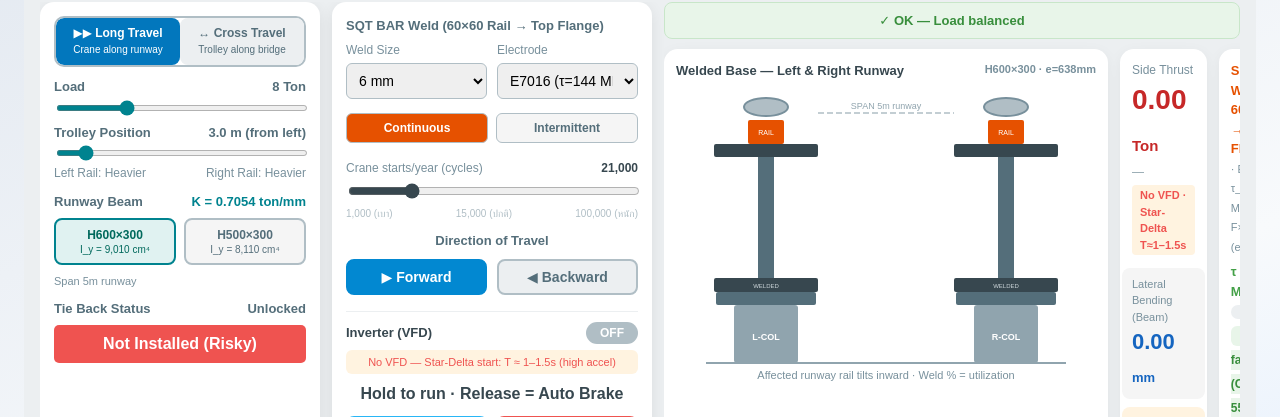
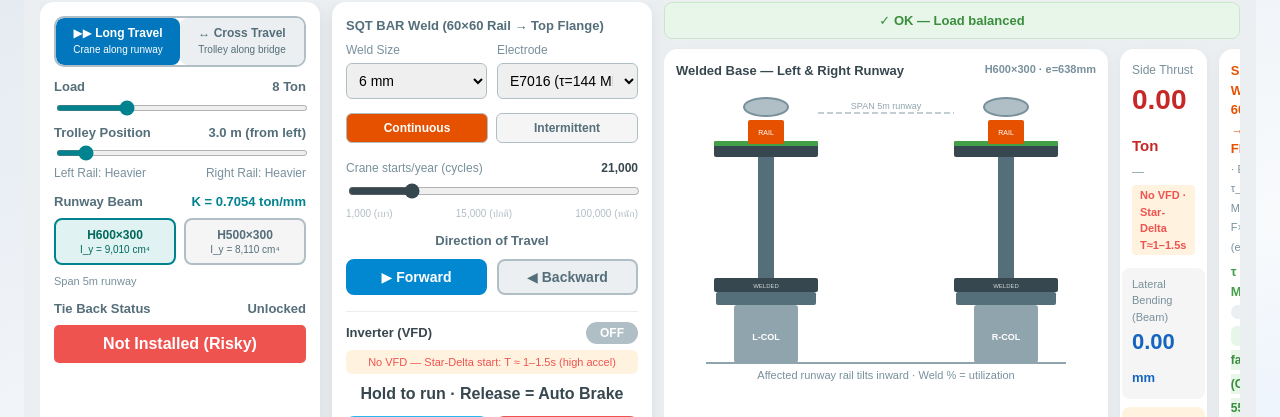
Before and after one commit to manuschais/crane-sim-react, a React (Vite) app in the folder crane-sim/: page / in a window 1280 px wide. Both pictures are taken after a click on the button 538 px from the left and 182 px from the top of the page. Shown: the part 132-549 px from the top of the page. Built offline with nearby package versions, Linux system fonts and the light colour scheme.

Commit message:
Fix weld color indicator: move from base weld to SQT BAR weld position
Color strip and % label now show at RAIL-to-WF-top-flange junction (y=54),
not at the WELDED base. Base weld polygons changed to neutral grey.

Co-Authored-By: Claude Sonnet 4.6 <noreply@anthropic.com>

```diff
--- a/crane-sim/src/CraneLongTravelSim.jsx
+++ b/crane-sim/src/CraneLongTravelSim.jsx
@@ -737,9 +737,9 @@ const CraneLongTravelSim = () => {
                   <text x="0" y="253" textAnchor="middle" fill="white" fontSize="9" fontWeight="bold">{mode === "long" ? "L-COL" : "L-ET"}</text>
                   {/* Bearing plate */}
                   <rect x="-50" y="205" width="100" height="13" fill="#546e7a" rx="2"/>
-                  {/* Fillet welds */}
-                  <polygon points={`-50,205 -32,205 -50,191`} fill={wc} opacity="0.95"/>
-                  <polygon points={`50,205 32,205 50,191`}     fill={wc} opacity="0.95"/>
+                  {/* Fillet welds at base — neutral grey (base weld not being checked) */}
+                  <polygon points={`-50,205 -32,205 -50,191`} fill="#546e7a" opacity="0.95"/>
+                  <polygon points={`50,205 32,205 50,191`}     fill="#546e7a" opacity="0.95"/>
                   {/* STATIC: Bottom flange */}
                   <rect x="-52" y="191" width="104" height="14" fill="#37474f" rx="2"/>
                   <text x="0" y="201" textAnchor="middle" fill="#cfd8dc" fontSize="6">WELDED</text>
@@ -747,6 +747,11 @@ const CraneLongTravelSim = () => {
                   <g transform={`rotate(${tilt}, 0, ${ry})`} style={{ transition: "transform 0.3s ease-out" }}>
                     <rect x="-8" y="70" width="16" height="121" fill="#546e7a"/>
                     <rect x="-52" y="57" width="104" height="13" fill="#37474f" rx="2"/>
+                    {/* SQT BAR weld — colored by utilization (จุดที่ตรวจสอบจริง) */}
+                    <rect x="-52" y="54" width="104" height="5" fill={wc} rx="1"/>
+                    {affectedRail === "left" && sqtUtil > 0 && (
+                      <text x="0" y="52" textAnchor="middle" fill={wc} fontSize="7" fontWeight="bold">{sqtUtil.toFixed(0)}%</text>
+                    )}
                     <rect x="-18" y="33" width="36" height="24" fill="#e65100" rx="2"/>
                     <text x="0" y="48" textAnchor="middle" fill="white" fontSize="7">RAIL</text>
                     <ellipse cx="0" cy="20" rx="22" ry="9" fill="#b0bec5" stroke="#78909c" strokeWidth="2"/>
@@ -755,10 +760,6 @@ const CraneLongTravelSim = () => {
                   {/* Side thrust arrow (when left rail affected) */}
                   {isActive && affectedRail === "left" && (
                     <line x1="-75" y1="26" x2="-52" y2="26" stroke="#c62828" strokeWidth="2.5" markerEnd="url(#arr-thrust)"/>
-                  )}
-                  {/* Weld % label */}
-                  {affectedRail === "left" && sqtUtil > 0 && (
-                    <text x="0" y="200" textAnchor="middle" fill={wc} fontSize="8" fontWeight="bold">{sqtUtil.toFixed(0)}%</text>
                   )}
                   {/* Displacement label */}
                   {isActive && affectedRail === "left" && torsionDisp > 0.05 && (
@@ -783,13 +784,18 @@ const CraneLongTravelSim = () => {
                   <rect x="-32" y="218" width="64" height="58" fill="#90a4ae" rx="3"/>
                   <text x="0" y="253" textAnchor="middle" fill="white" fontSize="9" fontWeight="bold">{mode === "long" ? "R-COL" : "R-ET"}</text>
                   <rect x="-50" y="205" width="100" height="13" fill="#546e7a" rx="2"/>
-                  <polygon points={`-50,205 -32,205 -50,191`} fill={wc} opacity="0.95"/>
-                  <polygon points={`50,205 32,205 50,191`}     fill={wc} opacity="0.95"/>
+                  <polygon points={`-50,205 -32,205 -50,191`} fill="#546e7a" opacity="0.95"/>
+                  <polygon points={`50,205 32,205 50,191`}     fill="#546e7a" opacity="0.95"/>
                   <rect x="-52" y="191" width="104" height="14" fill="#37474f" rx="2"/>
                   <text x="0" y="201" textAnchor="middle" fill="#cfd8dc" fontSize="6">WELDED</text>
                   <g transform={`rotate(${tilt}, 0, ${ry})`} style={{ transition: "transform 0.3s ease-out" }}>
                     <rect x="-8" y="70" width="16" height="121" fill="#546e7a"/>
                     <rect x="-52" y="57" width="104" height="13" fill="#37474f" rx="2"/>
+                    {/* SQT BAR weld — colored by utilization */}
+                    <rect x="-52" y="54" width="104" height="5" fill={wc} rx="1"/>
+                    {affectedRail === "right" && sqtUtil > 0 && (
+                      <text x="0" y="52" textAnchor="middle" fill={wc} fontSize="7" fontWeight="bold">{sqtUtil.toFixed(0)}%</text>
+                    )}
                     <rect x="-18" y="33" width="36" height="24" fill="#e65100" rx="2"/>
                     <text x="0" y="48" textAnchor="middle" fill="white" fontSize="7">RAIL</text>
                     <ellipse cx="0" cy="20" rx="22" ry="9" fill="#b0bec5" stroke="#78909c" strokeWidth="2"/>
@@ -797,9 +803,6 @@ const CraneLongTravelSim = () => {
                   </g>
                   {isActive && affectedRail === "right" && (
                     <line x1="75" y1="26" x2="52" y2="26" stroke="#c62828" strokeWidth="2.5" markerEnd="url(#arr-thrust)"/>
-                  )}
-                  {affectedRail === "right" && sqtUtil > 0 && (
-                    <text x="0" y="200" textAnchor="middle" fill={wc} fontSize="8" fontWeight="bold">{sqtUtil.toFixed(0)}%</text>
                   )}
                   {isActive && affectedRail === "right" && torsionDisp > 0.05 && (
                     <text x={tilt > 0 ? 30 : -30} y="15" fill="#e91e63" fontSize="9" fontWeight="bold">{torsionDisp.toFixed(2)}mm</text>
```
Also changed, not shown: 3 other files (tests, documents, lock files or other folders).
